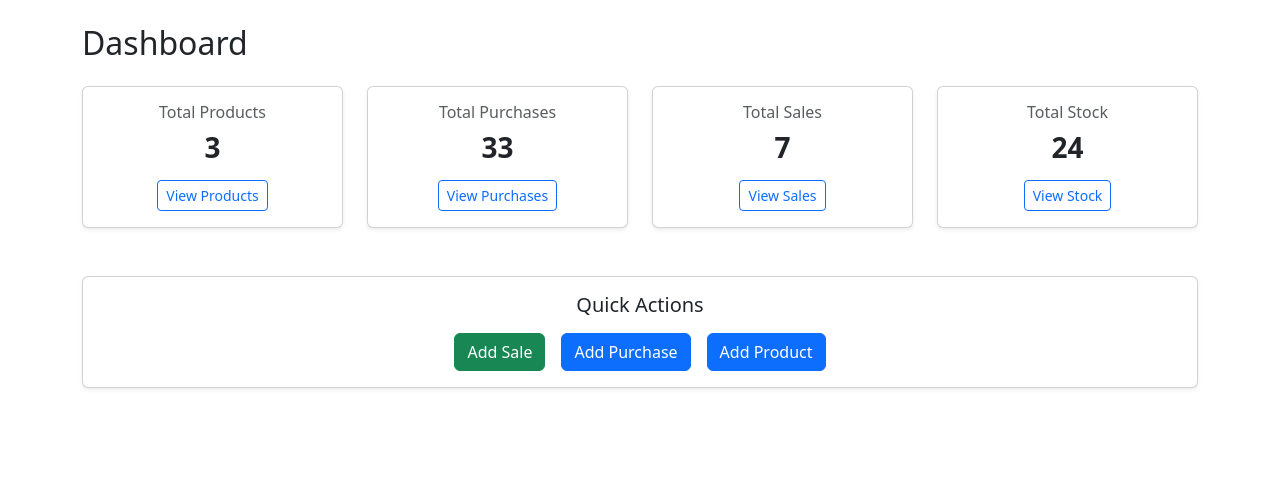
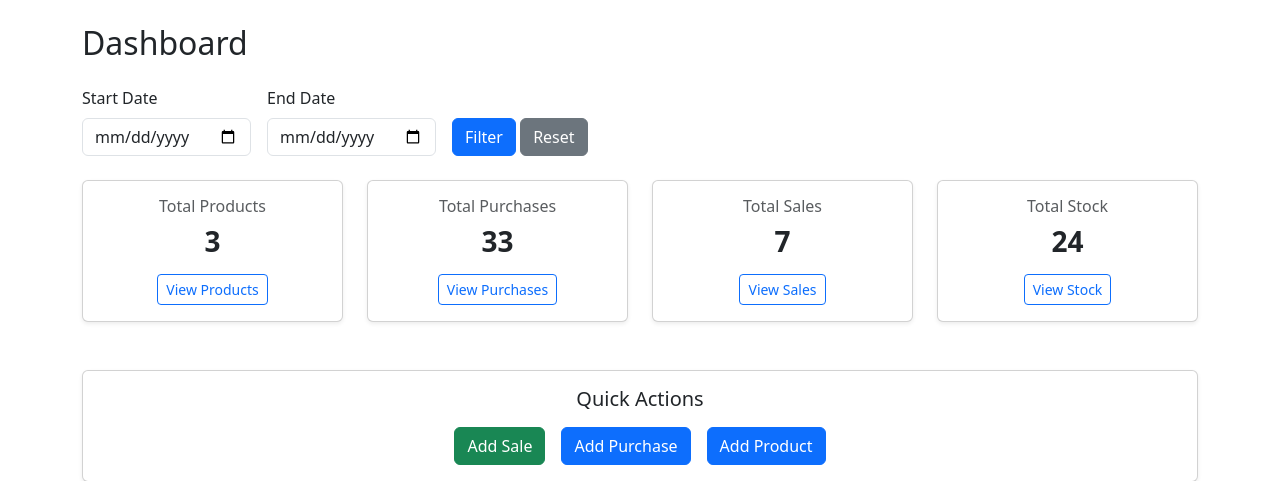
Before and after one commit to mibrahim805/Inventory-Management, a Django app: page /expenses/list/ in a window 1280 px wide. Shown: the part 72-553 px from the top of the page. Run offline with Django 5.2, Linux system fonts and the light colour scheme; a user stored in the database is signed in; data comes from the database, SQL or seed files in the repository; both versions use the stored data as it was after the commit.

Commit message:
dashboard is filtered by date

```diff
--- a/expenses/views.py
+++ b/expenses/views.py
@@ -99,23 +99,6 @@ class SaleCreateView(LoginRequiredMixin, CreateView):
         return kwargs
 
 
-class DashboardView(LoginRequiredMixin, TemplateView):
-    template_name = "purchases/dashboard.html"
-
-    def get_context_data(self, **kwargs):
-        context = super().get_context_data(**kwargs)
-        user_products = Product.objects.filter(user=self.request.user)
-        purchase_totals = Purchase.objects.filter(product=OuterRef("pk"), user=self.request.user).values("product").annotate(total=Sum("quantity")).values("total")
-        sale_totals = Sale.objects.filter(product=OuterRef("pk"), user=self.request.user).values("product").annotate(total=Sum("quantity")).values("total")
-        products = user_products.annotate(purchased=Coalesce(Subquery(purchase_totals, output_field=IntegerField()), 0),sold=Coalesce(Subquery(sale_totals, output_field=IntegerField()),0))
-        context["total_products"] = user_products.count()
-        context["total_purchases"] = Purchase.objects.filter(user=self.request.user).aggregate(total=Coalesce(Sum("quantity"), 0))["total"]
-        context["total_sales"] = Sale.objects.filter(user=self.request.user).aggregate(total=Coalesce(Sum("quantity"), 0))["total"]
-        context["total_stock"] = user_products.aggregate(total=Coalesce(Sum("stock"), 0))["total"]
-        context["products"] = products
-        return context
-
-
 class ProductReportView(LoginRequiredMixin, TemplateView):
     template_name="products/product_list.html"
 
@@ -127,7 +110,6 @@ class ProductReportView(LoginRequiredMixin, TemplateView):
         products=user_products.annotate(purchased=Coalesce(Subquery(purchase_totals,output_field=IntegerField()),0),sold=Coalesce(Subquery(sale_totals,output_field=IntegerField()),0))
         context["products"]=products
         return context
-
 
 class PurchaseListView(LoginRequiredMixin, ListView):
     model = Purchase
@@ -151,3 +133,35 @@ class StockListView(LoginRequiredMixin, ListView):
     context_object_name = "products"
     def get_queryset(self):
         return Product.objects.filter(user=self.request.user).order_by("name")
+
+
+
+class DashboardView(LoginRequiredMixin, TemplateView):
+    template_name = "purchases/dashboard.html"
+
+    def get_context_data(self, **kwargs):
+        context = super().get_context_data(**kwargs)
+        start_date = self.request.GET.get("start_date")
+        end_date = self.request.GET.get("end_date")
+
+        user_products = Product.objects.filter(user=self.request.user)
+
+        if start_date and end_date:
+            purchases = Purchase.objects.filter(user=self.request.user, created_at__date__range=[start_date, end_date])
+            sales = Sale.objects.filter(user=self.request.user, created_at__date__range=[start_date, end_date])
+        else:
+            purchases = Purchase.objects.filter(user=self.request.user)
+            sales = Sale.objects.filter(user=self.request.user)
+
+        for product in user_products:
+            product.purchased = purchases.filter(product=product).aggregate(total=Sum("quantity"))["total"] or 0
+            product.sold = sales.filter(product=product).aggregate(total=Sum("quantity"))["total"] or 0
+
+        context["products"] = user_products
+        context["total_products"] = user_products.count()
+        context["total_purchases"] = purchases.aggregate(total=Sum("quantity"))["total"] or 0
+        context["total_sales"] = sales.aggregate(total=Sum("quantity"))["total"] or 0
+        context["total_stock"] = user_products.aggregate(total=Sum("stock"))["total"] or 0
+        context["start_date"] = start_date
+        context["end_date"] = end_date
+        return context
--- a/templates/purchases/dashboard.html
+++ b/templates/purchases/dashboard.html
@@ -61,6 +61,21 @@
 {#<div class="container mt-4">#}
 
 <h2 class="mb-4">Dashboard</h2>
+    <form method="get" class="row g-3 mb-4">
+    <div class="col-auto">
+        <label for="start_date" class="form-label">Start Date</label>
+        <input type="date" name="start_date" id="start_date" class="form-control" value="{{ start_date }}">
+    </div>
+    <div class="col-auto">
+        <label for="end_date" class="form-label">End Date</label>
+        <input type="date" name="end_date" id="end_date" class="form-control" value="{{ end_date }}">
+    </div>
+    <div class="col-auto align-self-end">
+        <button type="submit" class="btn btn-primary">Filter</button>
+        <a href="{% url 'expenses:expense_list' %}" class="btn btn-secondary">Reset</a>
+    </div>
+</form>
+
 
 <div class="row g-4">
 
```
Also changed, not shown: db.sqlite3.
